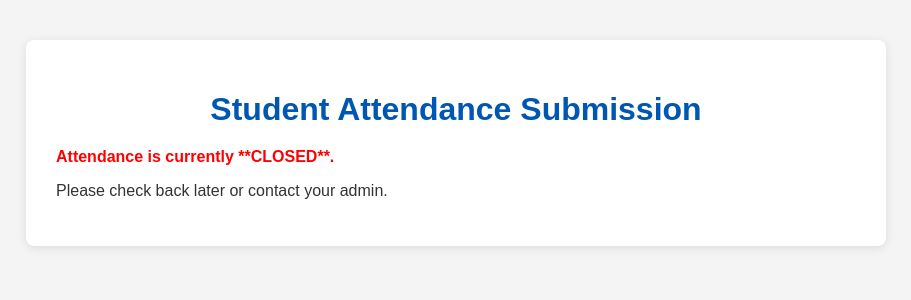
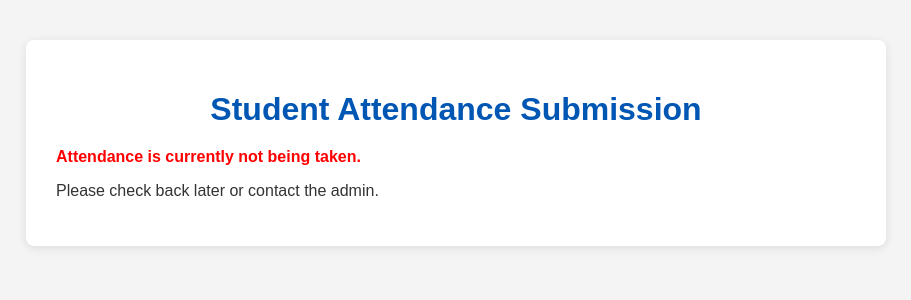
Before and after one commit to joshua-zingale/verified-attendance, a Flask app: page / in a window 1280 px wide. Shown: the top 300 px of the page, without its empty margins (184-1095 px from the left). Run offline with Flask 3, Linux system fonts and the light colour scheme; data that the repository does not hold is empty; parts of the project's set-up code (start-up, migrations or seed data) failed here and were passed over.

Commit message:
Changed text

```diff
--- a/verified_attendance/templates/admin.html
+++ b/verified_attendance/templates/admin.html
@@ -47,7 +47,6 @@
 
             <h3>Current Codes:</h3>
             <div class="codes-display printable-area">
-
                 {% for code in codes %}
                     {% if code.used %}
                         <s>{{code.code}}</s>
@@ -58,8 +57,6 @@
                         <br>
                     {% endif %}
                 {% endfor %}
-
-
             </div>
             <button onclick="window.print()" class="btn btn-secondary print-button">Print Codes</button>
         </div>
@@ -75,8 +72,6 @@
                         <br>
                     {% endif %}
                 {% endfor %}
-
-
             </div>
             <p>Download a CSV of all submitted attendance records.</p>
             <a href="{{ url_for('routes.download_attendance') }}" class="btn btn-info">Download Attendance CSV</a>
--- a/verified_attendance/templates/student.html
+++ b/verified_attendance/templates/student.html
@@ -17,7 +17,7 @@
         {% endif %}
 
         {% if attendance_open %}
-            <p class="status-open">Attendance is currently **OPEN**.</p>
+            <p class="status-open">Attendance is currently being taken.</p>
             <form action="{{ url_for('routes.student_page') }}" method="post" class="attendance-form">
                 <label for="student_email">Student Email:</label>
                 <input type="email" id="student_email" name="student_email" required value="{{form_data.student_email}}">
@@ -37,8 +37,8 @@
                 <button type="submit" class="btn btn-primary">Submit Attendance</button>
             </form>
         {% else %}
-            <p class="status-closed">Attendance is currently **CLOSED**.</p>
-            <p>Please check back later or contact your admin.</p>
+            <p class="status-closed">Attendance is currently not being taken.</p>
+            <p>Please check back later or contact the admin.</p>
         {% endif %}
     </div>
 </body>
```
Also changed, not shown: 1 other file.
